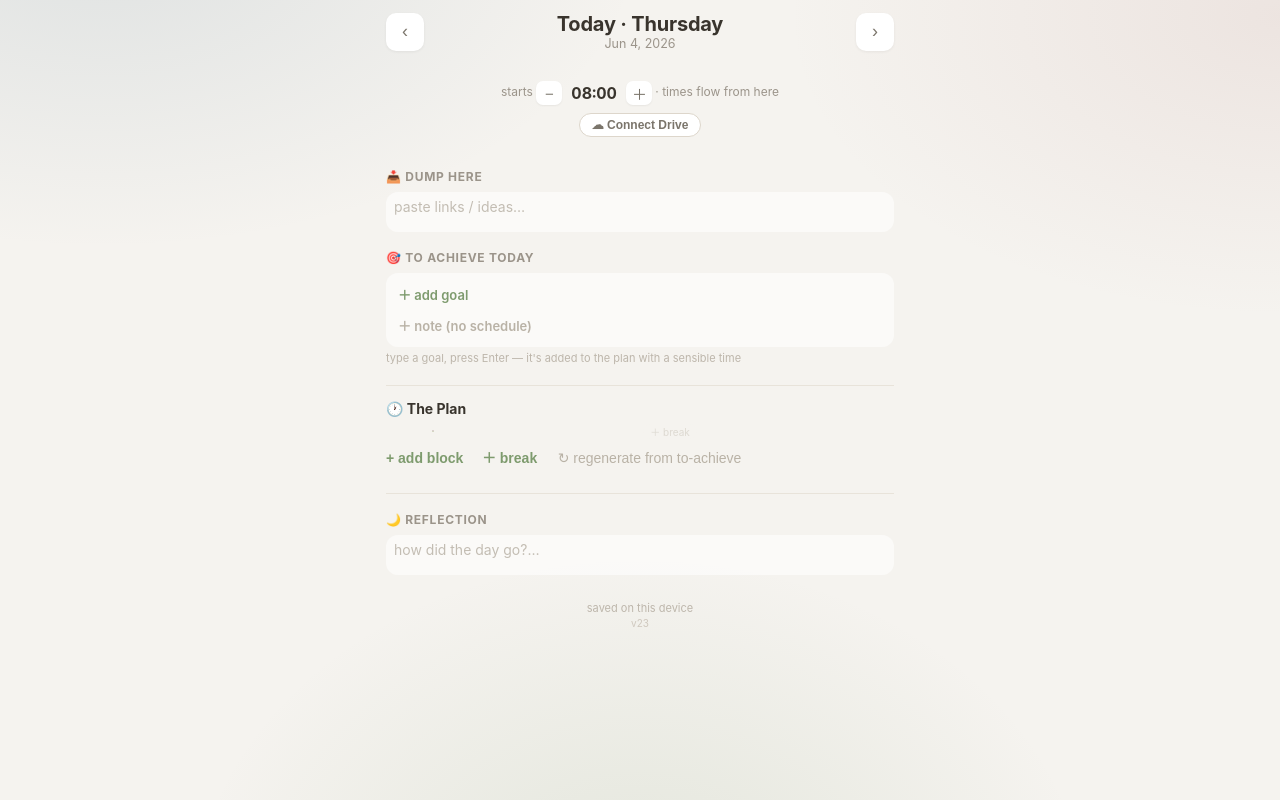
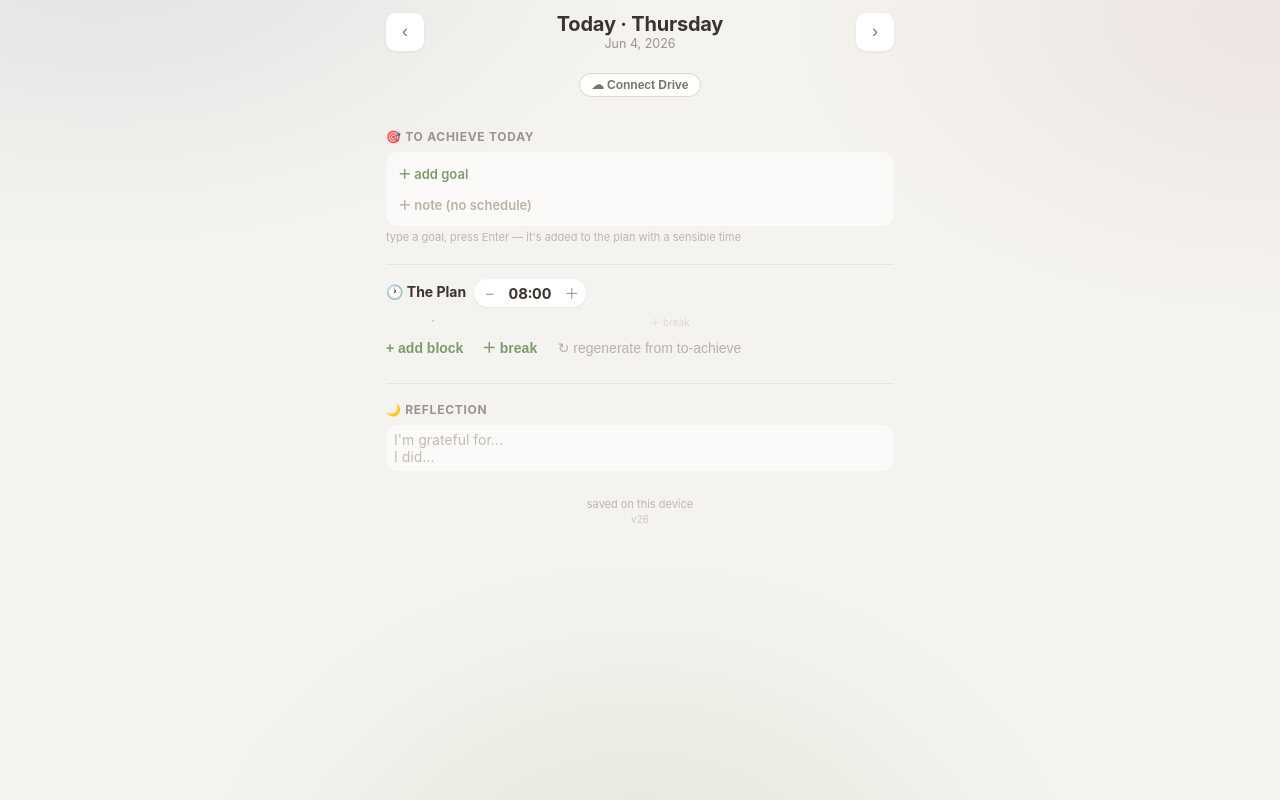
Before and after one commit to AvivGreenburg/planner, a plain HTML site: page index.html in a window 1280 px wide. Drawn offline with Linux system fonts and the light colour scheme.

Commit message:
Add files via upload

```diff
--- a/index.html
+++ b/index.html
@@ -88,12 +88,13 @@
   .block{user-select:none;-webkit-user-select:none;}
   .name[contenteditable="true"]{user-select:text;-webkit-user-select:text;cursor:text;background:rgba(255,255,255,.7);border-radius:4px;}
   .name:empty:before{content:"New task";color:#c3bdb3;}
-  .stepbtn{border:none;background:#fff;border-radius:7px;width:26px;height:24px;font-size:15px;color:#7b756b;cursor:pointer;box-shadow:0 1px 2px rgba(0,0,0,.06);vertical-align:middle;}
+  .startctl{display:inline-flex;align-items:center;gap:2px;background:#fff;border-radius:20px;padding:2px 4px;box-shadow:0 1px 2px rgba(0,0,0,.06);vertical-align:middle;margin-left:4px;}
+  .stepbtn{border:none;background:transparent;border-radius:50%;width:24px;height:24px;font-size:15px;color:#9a948a;cursor:pointer;line-height:1;}
   .stepbtn:active{background:#f0ede7;}
-  #startval{font-size:16px;font-weight:700;color:var(--ink);margin:0 9px;font-variant-numeric:tabular-nums;vertical-align:middle;}
+  #startval{font-size:15px;font-weight:700;color:var(--ink);margin:0 5px;font-variant-numeric:tabular-nums;min-width:42px;text-align:center;}
   .addbtn{margin-top:8px;font-size:14px;color:var(--accent);background:none;border:none;cursor:pointer;font-weight:600;padding:6px 0;}
   .mini{font-size:14px;color:var(--ink);padding:6px 8px;outline:none;background:rgba(255,255,255,.6);border-radius:12px;min-height:40px;}
-  .mini:empty:before{content:attr(data-ph);color:#c3bdb3;}
+  .mini:empty:before{content:attr(data-ph);color:#c3bdb3;white-space:pre-line;}
   .ins{position:relative;height:14px;margin:-5px 0;display:flex;align-items:center;justify-content:center;cursor:pointer;}
   .ins:before{content:"＋ break";font-size:10px;color:#c8c2b6;background:var(--bg);padding:0 7px;border-radius:8px;opacity:.5;transition:.12s;}
   .ins:hover:before,.ins:active:before{opacity:1;color:var(--accent);}
@@ -118,20 +119,16 @@
     <button class="navbtn" id="next">›</button>
   </div>
   <button class="today-btn" id="todayBtn">jump to today</button>
-  <div class="startrow">starts <button class="stepbtn" id="startminus">−</button><span id="startval">08:00</span><button class="stepbtn" id="startplus">＋</button> · times flow from here</div>
   <div class="drivebar"><button class="drivebtn" id="drive">☁︎ Connect Drive</button></div>
 
   <div class="allday" id="allday"></div>
-
-  <div class="label">📥 Dump here</div>
-  <div class="mini" id="dump" contenteditable data-ph="paste links / ideas…"></div>
 
   <div class="label">🎯 To achieve today <span class="cnt" id="achieveCnt"></span></div>
   <div class="clist" id="achieve"></div>
   <div style="font-size:11px;color:#bdb6ab;margin-top:4px;">type a goal, press Enter — it's added to the plan with a sensible time</div>
 
   <div class="divider"></div>
-  <div class="plantitle">🕐 The Plan</div>
+  <div class="plantitle">🕐 The Plan <span class="startctl"><button class="stepbtn" id="startminus">−</button><span id="startval" contenteditable inputmode="numeric">08:00</span><button class="stepbtn" id="startplus">＋</button></span></div>
   <div id="plan"></div>
   <button class="addbtn" id="add">+ add block</button>
   <button class="addbtn" id="addbreak" style="margin-left:14px;">＋ break</button>
@@ -139,10 +136,10 @@
 
   <div class="divider"></div>
   <div class="label">🌙 Reflection</div>
-  <div class="mini" id="wins" contenteditable data-ph="how did the day go?…"></div>
+  <div class="mini" id="wins" contenteditable data-ph="I'm grateful for…&#10;I did…"></div>
 
   <div class="foot" id="foot">saved on this device</div>
-  <div style="text-align:center;font-size:10px;color:#cfc8be;margin-top:2px;">v23</div>
+  <div style="text-align:center;font-size:10px;color:#cfc8be;margin-top:2px;">v26</div>
 </div>
 
 <script>
@@ -593,7 +590,7 @@ plan.addEventListener("pointerup",()=>{if(rez){rez=null;renderPlan();save();}});
 /* editors */
 document.getElementById("startminus").onclick=()=>{day.start=fmt(Math.max(0,toMin(day.start)-5));document.getElementById("startval").textContent=day.start;renderPlan();save();};
 document.getElementById("startplus").onclick=()=>{day.start=fmt(toMin(day.start)+5);document.getElementById("startval").textContent=day.start;renderPlan();save();};
-document.getElementById("dump").addEventListener("blur",e=>{day.dump=e.target.textContent.trim();save();});
+(function(){const sv=document.getElementById("startval");sv.addEventListener("blur",()=>{day.start=fmt(toMin(sv.textContent));sv.textContent=day.start;renderPlan();save();});sv.addEventListener("keydown",e=>{if(e.key==="Enter"){e.preventDefault();sv.blur();}});})();
 document.getElementById("wins").addEventListener("blur",e=>{day.wins=e.target.textContent.trim();save();});
 document.getElementById("drive").addEventListener("click",connectDrive);
 document.getElementById("prev").onclick=()=>openDate(shiftDate(cur,-1));
@@ -604,7 +601,6 @@ function renderAll(){
   if(!day.achieve)day.achieve=[];
   renderHeader();
   const ad=document.getElementById("allday");ad.innerHTML="";(day.allday||[]).forEach(s=>{const d=document.createElement("div");d.className="ad";d.textContent="🗓 "+s;ad.appendChild(d);});
-  document.getElementById("dump").textContent=day.dump||"";
   document.getElementById("wins").textContent=day.wins||"";
   renderList("achieve");updateCounts();renderPlan();
 }
```
